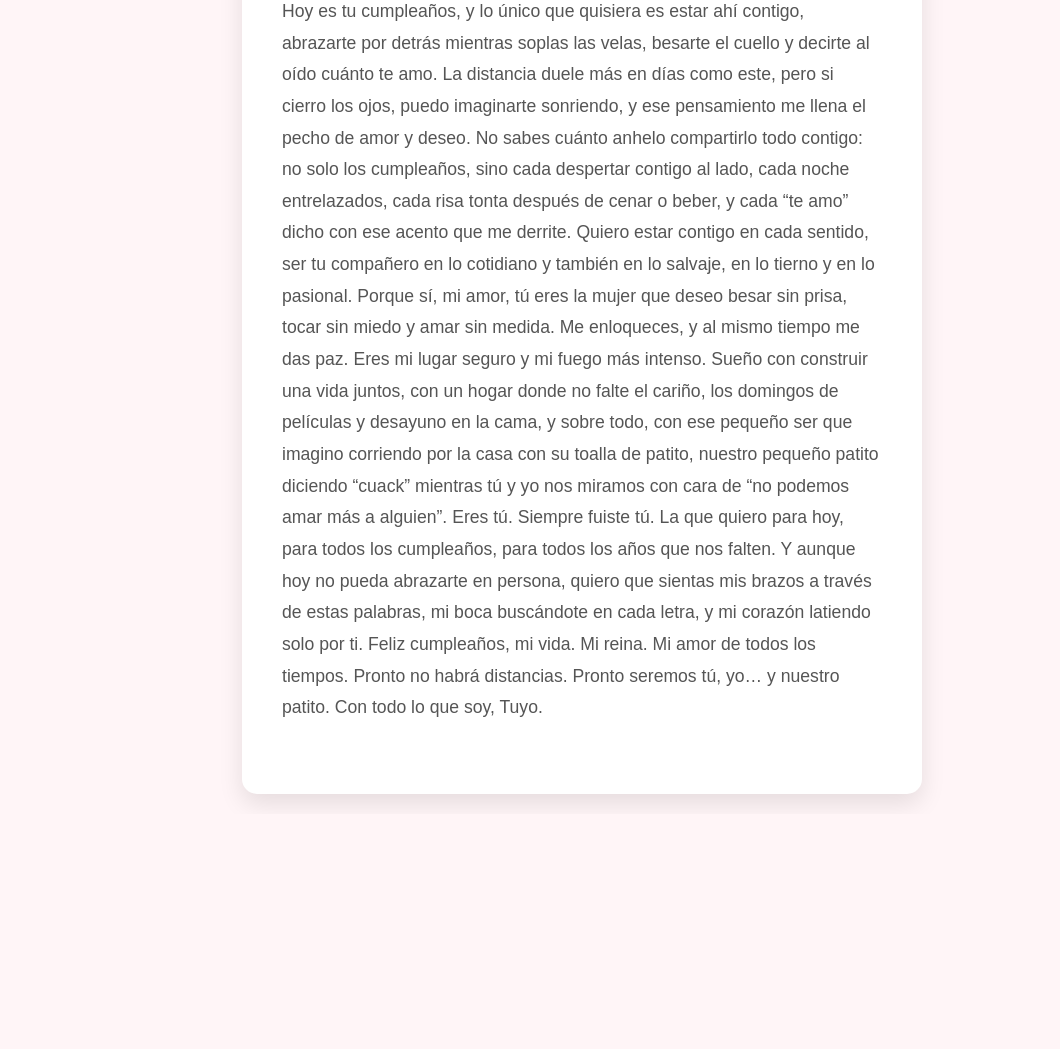
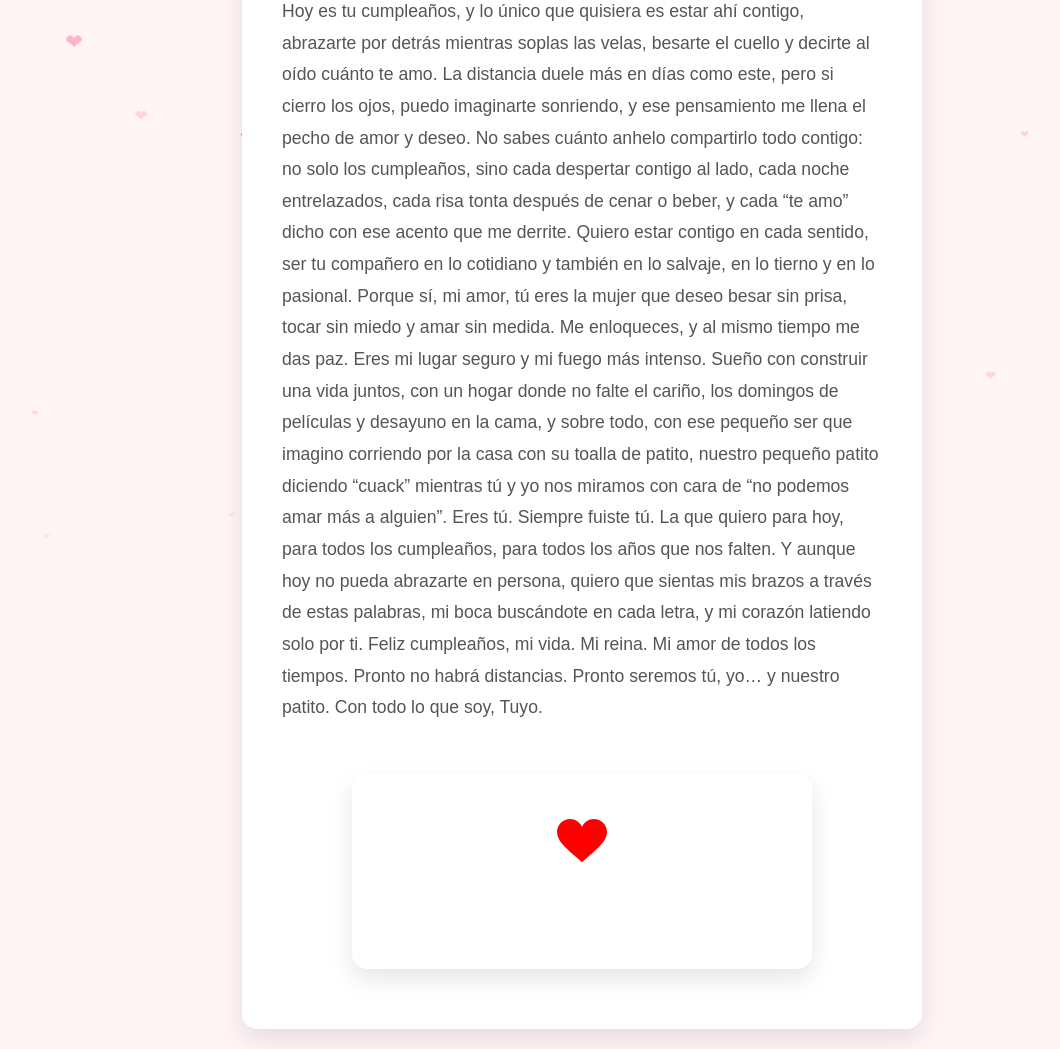
Before and after one commit to dorianingray/feliz-cumple-charlotte, a plain HTML site: page mensaje-especial.html in a window 1280 px wide. Shown: the part 266-1315 px from the top of the page, without its empty margins (58-1118 px from the left). Before the commit the page ends 1080 px from the top, so only its background shows below. Drawn offline with Linux system fonts and the light colour scheme.

Commit message:
Update mensaje-especial.html

```diff
--- a/mensaje-especial.html
+++ b/mensaje-especial.html
@@ -71,3 +71,21 @@ Con todo lo que soy, Tuyo.
             100% { transform: translateY(-20vh) scale(1.2); opacity: 0; }
         }
     </style>
+</style>
+</head>
+<body>
+    <div class="floating-hearts" id="hearts-container"></div>
+
+    <div class="container">
+        <div class="birthday-card">
+            <div class="heart-container">
+                <svg class="heart" viewBox="0 0 32 29.6">
+                    <path d="M23.6,0c-3.4,0-6.4,2.1-7.6,5.1C14.8,2.1,11.8,0,8.4,0C3.8,0,0,3.8,0,8.4
+                    c0,5.5,5.4,10.2,13.5,17.1l2.5,2.1l2.5-2.1C26.6,18.6,32,13.9,32,8.4C32,3.8,28.2,0,23.6,0z"/>
+                </svg>
+                <div class="glow"></div>
+        </div>
+    </div>
+
+    <script src="script.js"></script>
+</body>
```
